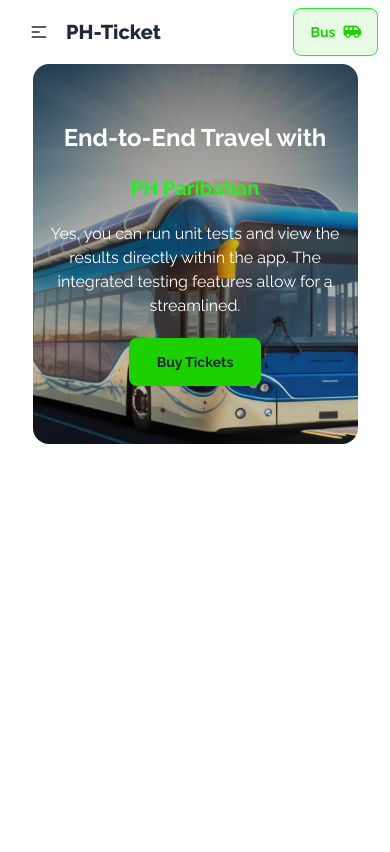
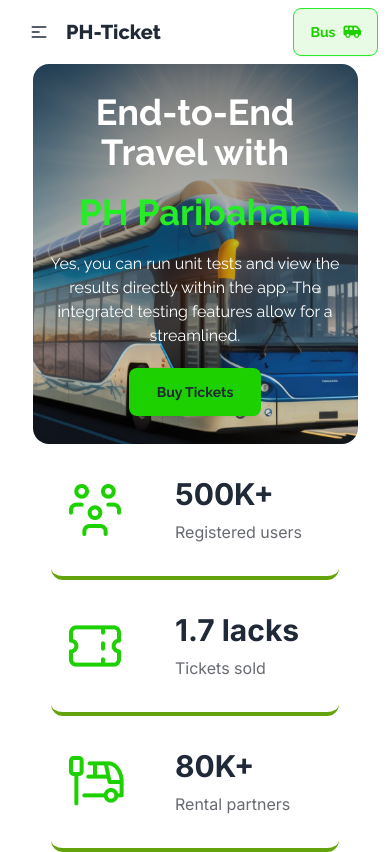
Before and after one commit to Arafat0122/b9a5, a plain HTML site: page index.html in a window 390 px wide. Drawn offline with nearby package versions, Linux system fonts and the light colour scheme.

Commit message:
head section design completed

```diff
--- a/index.html
+++ b/index.html
@@ -60,14 +60,43 @@
         </div>
 
         <!-- banner section -->
-        <div class="hero rounded-2xl h-[380px] lg:h-[550px] w-5/6 lg:w-11/12 mx-auto" style="background-image: url(images/banner.png);">
+        <div class="hero rounded-2xl h-[380px] lg:h-[550px] w-5/6 lg:w-11/12 mx-auto"
+            style="background-image: url(images/banner.png);">
             <div class="hero-content text-center text-neutral-content">
                 <div class="">
-                    <h1 class="mb-5 text-2xl lg:text-7xl font-bold text-white">End-to-End Travel with</h1>
-                    <h1 class="mb-5 text-xl lg:text-5xl font-bold text-[#26ec26]">PH Paribahan</h1>
-                    <p class="mb-5 max-w-md mx-auto text-white">Yes, you can run unit tests and view the results directly within
+                    <h1 class="mb-5 text-4xl lg:text-7xl font-bold text-white">End-to-End Travel with</h1>
+                    <h1 class="mb-5 text-4xl lg:text-5xl font-bold text-[#26ec26]">PH Paribahan</h1>
+                    <p class="mb-5 max-w-md mx-auto text-white">Yes, you can run unit tests and view the results
+                        directly within
                         the app. The integrated testing features allow for a streamlined.</p>
                     <button class="btn bg-[#1DD100] border-0 lg:text-lg font-bold px-7">Buy Tickets</button>
+                </div>
+            </div>
+        </div>
+        <!-- cards section -->
+        <div class="flex flex-col lg:flex-row justify-evenly items-center lg:relative lg:bottom-14">
+            <!-- registered users -->
+            <div class="flex items-center pl-3 gap-4 bg-white rounded-xl w-72 border-b-4 border-lime-600">
+                <figure><img src="images/people.png" alt="" /></figure>
+                <div class="card-body font-inter">
+                    <h2 class="card-title text-3xl font-bold">500K+</h2>
+                    <p class="text-[#03071299]">Registered users</p>
+                </div>
+            </div>
+            <!-- ticket sold -->
+            <div class="flex items-center pl-3 gap-4 bg-white rounded-xl w-72 border-b-4 border-lime-600">
+                <figure><img src="images/ticket-cupon.png" alt="" /></figure>
+                <div class="card-body font-inter">
+                    <h2 class="card-title text-3xl font-bold">1.7 lacks</h2>
+                    <p class="text-[#03071299]">Tickets sold</p>
+                </div>
+            </div>
+            <!-- rental partners -->
+            <div class="flex items-center pl-3 gap-4 bg-white rounded-xl w-72 border-b-4 border-lime-600">
+                <figure><img src="images/stoppage.png" alt="" /></figure>
+                <div class="card-body font-inter">
+                    <h2 class="card-title text-3xl font-bold">80K+</h2>
+                    <p class="text-[#03071299]">Rental partners</p>
                 </div>
             </div>
         </div>
```
